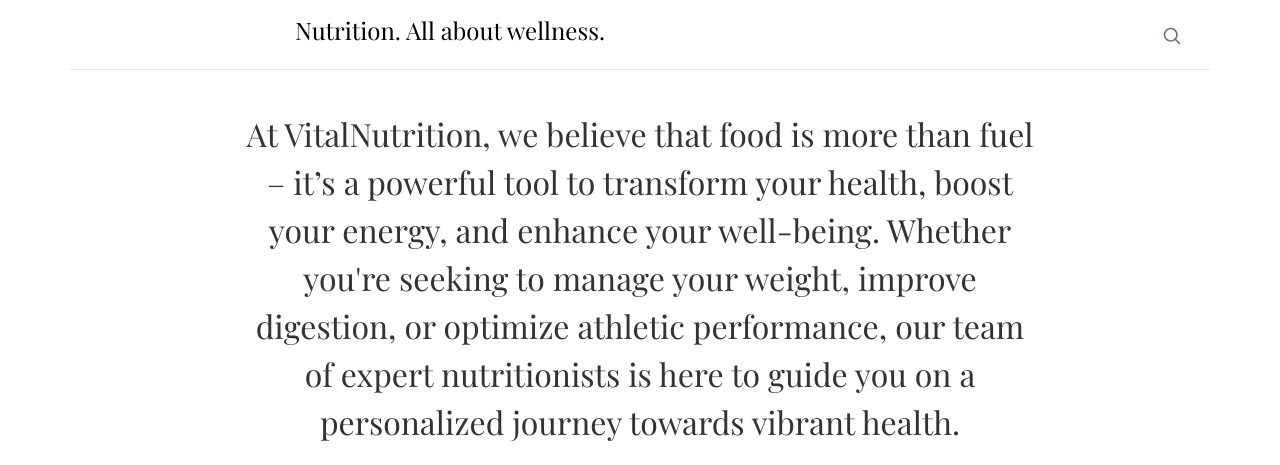
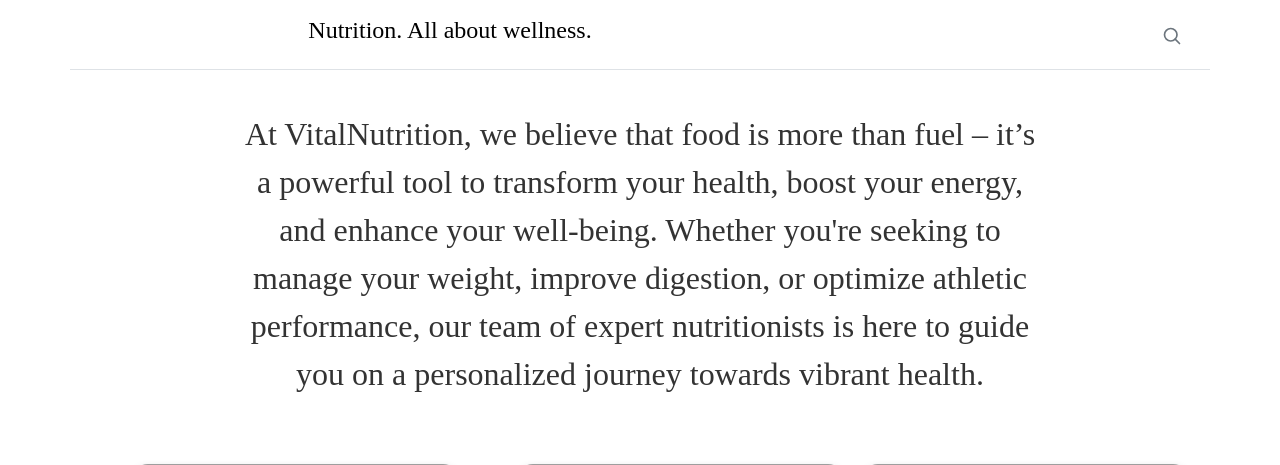
Before and after one commit to pp0lina/terraformStaticWebsite, a Python web app: template web-files/templates/index.html in a window 1280 px wide. Shown: the top 465 px of the page. Run offline with Jinja, Linux system fonts and the light colour scheme; the template is opened without the code that fills it, so the values that code supplies are empty; grey boxes are pictures that could not be loaded.

Commit message:
main website file

```diff
--- a/web-files/templates/index.html
+++ b/web-files/templates/index.html
@@ -8,7 +8,8 @@
     <link rel="stylesheet" href="{{ url_for('static', filename='css/main.css') }}">
     <link rel="stylesheet" href="https://cdn.jsdelivr.net/npm/bootstrap@5.3.2/dist/css/bootstrap.min.css">
     <!-- Link to Google Fonts for a beautiful font -->
-    <link href="https://fonts.googleapis.com/css2?family=Playfair+Display:wght@400;700&display=swap" rel="stylesheet">
+    <link href="https://fonts.googleapis.com/css2?family=Montserrat:wght@400;700&display=swap" rel="stylesheet">
+    <link href="https://cdn.jsdelivr.net/npm/bootstrap@5.3.2/dist/css/bootstrap.min.css" rel="stylesheet">
     <title>{% block title %}{% endblock %}</title>
     <style>
         body {
@@ -62,7 +63,6 @@
 </html>
 
   <div class="container pt-3">
-    <h1>Main website page</h1>
 
     <div id="intro-section" class="index-section page" data-url-id="intro" data-collection-id="5b78721389858374395b46e5" data-edit-main-image="Background">
         <div class="index-section-wrapper has-main-media has-main-image" id="yui_3_17_2_1_1725968485263_1075">
```
